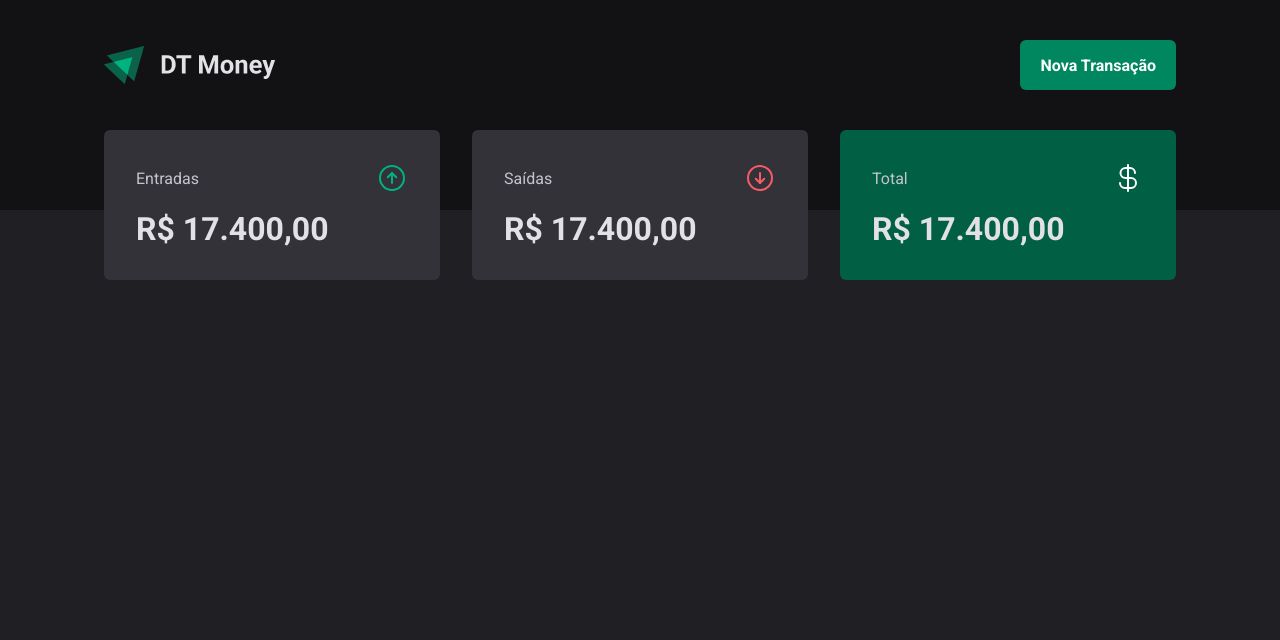
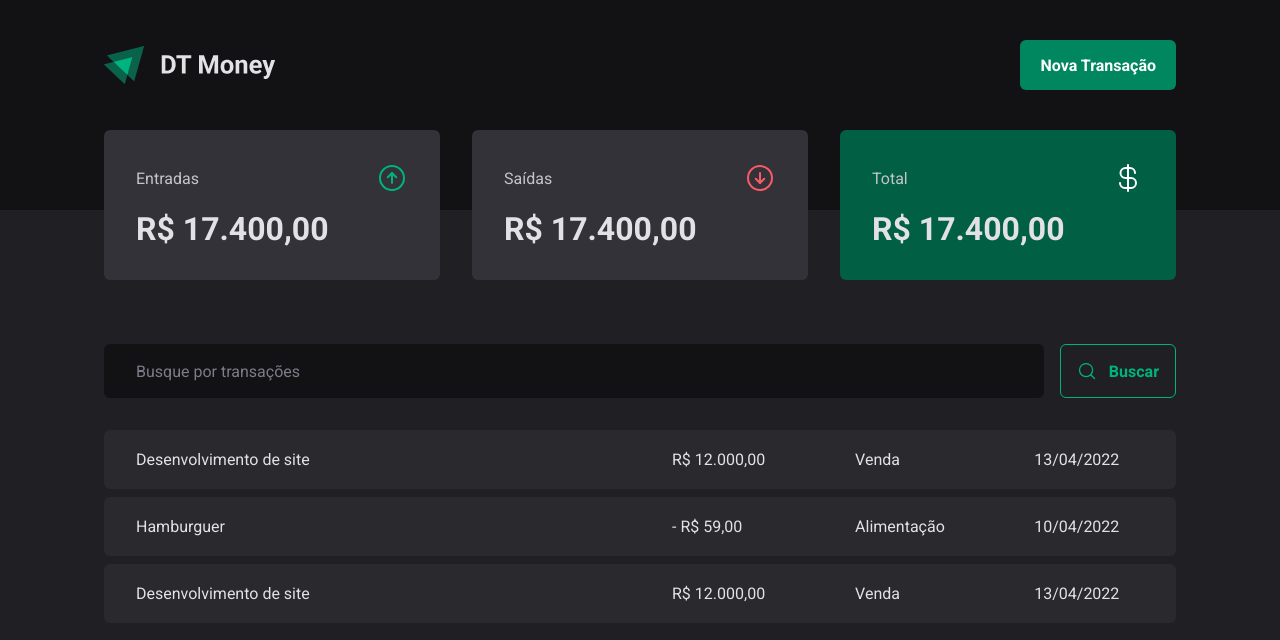
Before and after one commit to Gustavo-Orlandini/DTmoney-Rocketseat, a React (Vite) app: page / in a window 1280 px wide. Shown: the top 640 px of the page. Built offline with nearby package versions, Linux system fonts and the light colour scheme.

Commit message:
SearchForm finished

```diff
--- /dev/null
+++ b/src/components/SearchForm/index.tsx
@@ -0,0 +1,16 @@
+import { MagnifyingGlass } from 'phosphor-react'
+import styles from './searchForm.module.css'
+
+export function SearchForm() {
+    return (
+        <div className={styles.SearchFormContainer}>
+            <input type="text" placeholder='Busque por transações' />
+
+            <button type="submit">
+                <MagnifyingGlass size={20} />
+                Buscar
+            </button>
+
+        </div>
+    )
+}
--- /dev/null
+++ b/src/components/SearchForm/searchForm.module.css
@@ -0,0 +1,38 @@
+.SearchFormContainer {
+    display: flex;
+    gap: 1rem;
+
+}
+
+.SearchFormContainer>input {
+    flex: 1;
+    border-radius: 6px;
+    border: 0;
+    background: var(--gray-900);
+    color: var(--gray-300);
+    /* margin-left: 1rem; */
+    padding-left: 2rem;
+}
+
+.SearchFormContainer>input::placeholder {
+    color: var(--gray-500);
+}
+
+.SearchFormContainer>button {
+    display: flex;
+    align-items: center;
+    gap: 0.75rem;
+    padding: 1rem;
+    background: transparent;
+    border: 1px solid var(--green-300);
+    color: var(--green-300);
+    font-weight: bold;
+    border-radius: 6px;
+}
+
+.SearchFormContainer>button:hover {
+    background: var(--green-500);
+    border-color: 1px solid var(--green-500);
+    color: var(--white);
+    transition: 0.2s;
+}
--- a/src/pages/transactions/index.tsx
+++ b/src/pages/transactions/index.tsx
@@ -1,12 +1,43 @@
 import { Header } from '../../components/Header/Header'
 import { Summary } from '../../components/Header/Summary'
-import styles from './index.module.css'
+import { SearchForm } from '../../components/SearchForm'
+import styles from './transactions.module.css'
 
 export function Transactions() {
     return (
         <div>
             <Header />
             <Summary />
+
+            <main className={styles.TransactionsContainer}>
+
+                <SearchForm />
+
+                <table className={styles.table}>
+                    <tbody>
+                        <tr>
+                            <td width={'50%'} >Desenvolvimento de site</td>
+                            <td>R$ 12.000,00</td>
+                            <td>Venda</td>
+                            <td>13/04/2022</td>
+                        </tr>
+
+                        <tr>
+                            <td width={'50%'} >Hamburguer</td>
+                            <td>- R$ 59,00</td>
+                            <td>Alimentação</td>
+                            <td>10/04/2022</td>
+                        </tr>
+
+                        <tr>
+                            <td width={'50%'} >Desenvolvimento de site</td>
+                            <td>R$ 12.000,00</td>
+                            <td>Venda</td>
+                            <td>13/04/2022</td>
+                        </tr>
+                    </tbody>
+                </table>
+            </main>
         </div>
     )
 }
--- /dev/null
+++ b/src/pages/transactions/transactions.module.css
@@ -0,0 +1,28 @@
+.TransactionsContainer {
+    width: 100%;
+    max-width: 1120px;
+    margin: 4rem auto 0;
+    padding: 0 1.5rem;
+}
+
+.table {
+    width: 100%;
+    border-collapse: separate;
+    border-spacing: 0 0.5rem;
+    margin-top: 1.5rem;
+}
+
+.table td {
+    padding: 1.25rem 2rem;
+    background-color: var(--gray-700);
+}
+
+.table td:first-child {
+    border-top-left-radius: 6px;
+    border-bottom-left-radius: 6px;
+}
+
+.table td:last-child {
+    border-top-right-radius: 6px;
+    border-bottom-right-radius: 6px;
+}
```
Also changed, not shown: src/pages/transactions/index.module.css (deleted).
